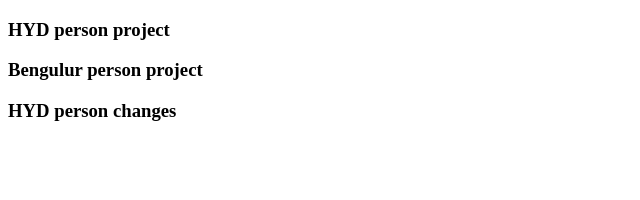
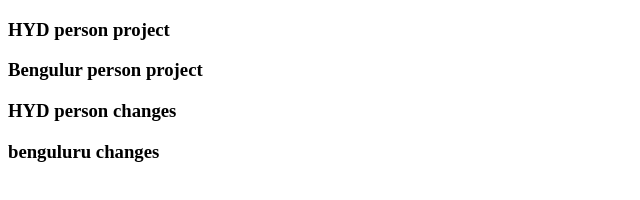
Before and after one commit to Kotha-Vinitha/49r-project, a plain HTML site: page index.html in a window 1280 px wide. Shown: the whole page, without its empty margins (0-640 px from the left). Drawn offline with Linux system fonts and the light colour scheme.

Commit message:
bengulur changes

```diff
--- a/index.html
+++ b/index.html
@@ -9,5 +9,6 @@
     <h3>HYD person project</h3>
     <h3>Bengulur person project</h3>
     <h3>HYD person changes</h3>
+    <h3>benguluru changes</h3>
 </body>
 </html>
```
